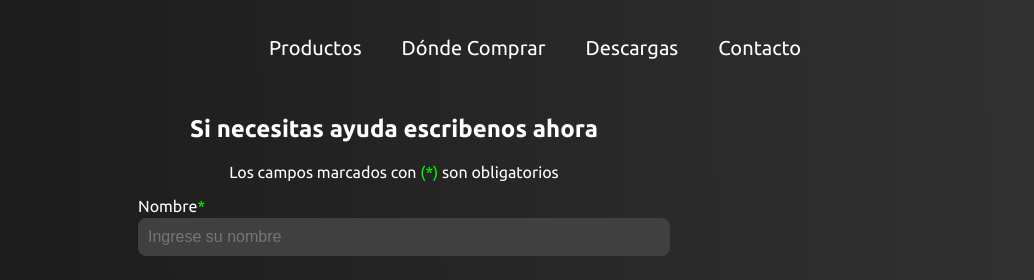
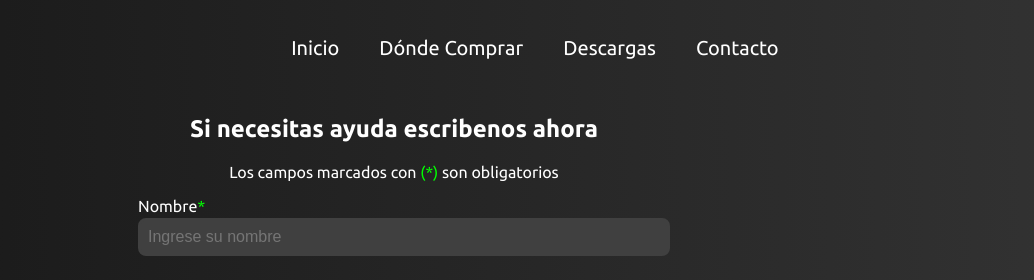
Before and after one commit to danyneyra/vsg, a plain HTML site: page contacto.html in a window 1280 px wide. Shown: the top 280 px of the page, 246-1280 px from the left. Drawn offline with Linux system fonts and the light colour scheme.

Commit message:
Update Header Inicio

```diff
--- a/contacto.html
+++ b/contacto.html
@@ -23,7 +23,7 @@
           </div>
           <nav class="navbar">
             <ul class="menu">
-              <li><a href="#">Productos</a></li>
+              <li><a href="index.html">Inicio</a></li>
               <li><a href="#">Dónde Comprar</a></li>
               <li><a href="#">Descargas</a></li>
               <li><a href="contacto.html"></i> Contacto</a></li>
@@ -32,7 +32,7 @@
           <div id="mobile-menu" class="overlay">
             <div class="overlay-content">
               <a onclick="closeNav()" href="#" class="close">&times;</a>
-              <a href="#">Productos</a>
+              <a href="index.html">Inicio</a>
               <a href="#">Dónde Comprar</a>
               <a href="#">Descargas</a>
               <a href="contacto.html"></i> Contacto</a>
```
Also changed, not shown: index.html (+2 -2 lines).
